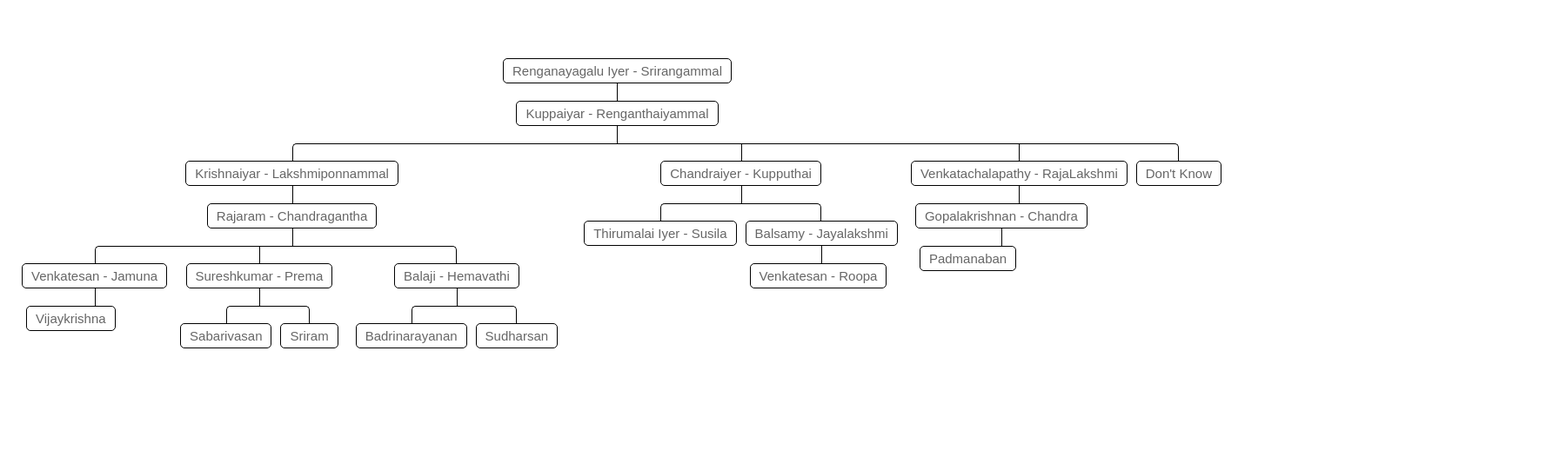
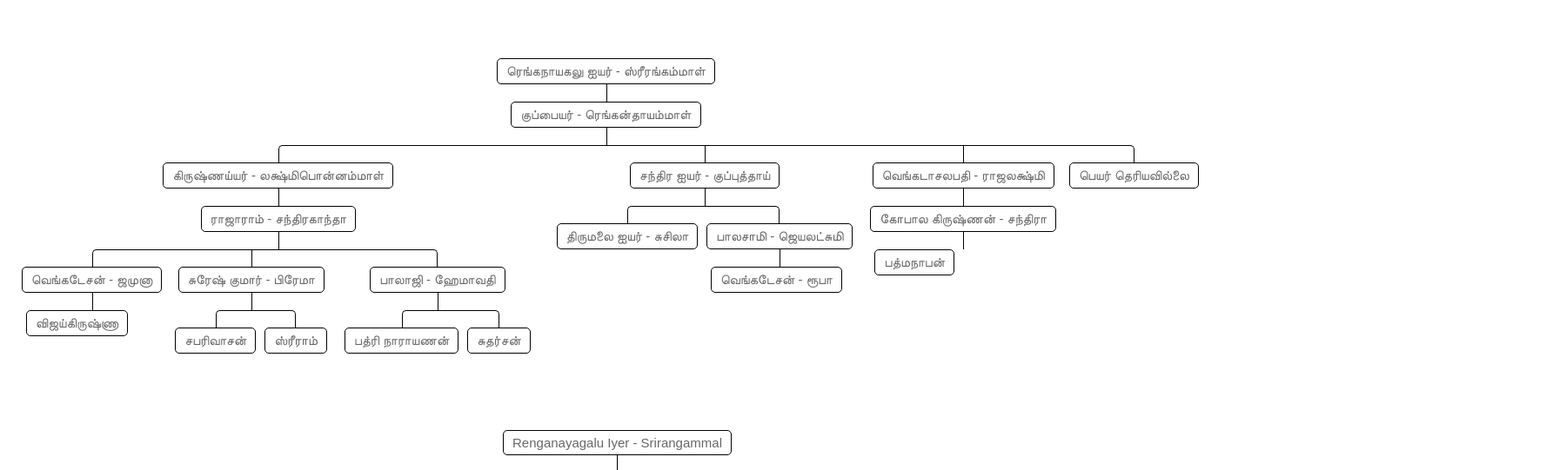
Before and after one commit to Vijaykrishna31/Family, a plain HTML site: page index.html in a window 1280 px wide. Shown: the part 70-611 px from the top of the page at 87% size, 1800 px wide, since content can reach past the window. Drawn offline with Linux system fonts and the light colour scheme.

Commit message:
Update index.html

```diff
--- a/index.html
+++ b/index.html
@@ -16,7 +16,7 @@
                 text-decoration: underline;
             }
             .tree {
-            width: 1500px;
+            width: 1800px;
             margin: 50px auto;
             }
             .tree ul {
@@ -101,6 +101,97 @@
     </head>
     <body>
         <h1>Family Tree</h1>
+ <div class="tree">
+            <ul>
+                <li>
+                    <a href="#">ரெங்கநாயகலு  ஐயர் - ஸ்ரீரங்கம்மாள்</a>
+                    <ul>
+                        <li>
+                            <a href="#">குப்பையர் - ரெங்கன்தாயம்மாள்</a>
+                            <ul>
+                                <li>
+                                    <a href="#">கிருஷ்ணய்யர் - லக்ஷ்மிபொன்னம்மாள்</a>
+                                    <ul>
+                                        <li>
+                                            <a href="#">ராஜாராம் - சந்திரகாந்தா</a>
+                                            <ul>
+                                                <li>
+                                                    <a href="#">வெங்கடேசன் - ஜமுனா</a>
+                                                    <ul>
+                                                        <li>
+                                                            <a  href="#">விஜய்கிருஷ்ணா</a>
+                                                        </li>
+                                                    </ul>
+                                                </li>
+                                                <li>
+                                                    <a href>சுரேஷ் குமார் - பிரேமா</a>
+                                                    <ul>
+                                                        <li>
+                                                            <a
+                                                                href>சபரிவாசன்</a>
+                                                        </li>
+                                                        <li>
+                                                            <a href>ஸ்ரீராம்  </a>
+                                                        </li>
+                                                    </ul>
+                                                </li>
+                                                <li>
+                                                    <a href>பாலாஜி - ஹேமாவதி</a>
+                                                    <ul>
+                                                        <li>
+                                                            <a
+                                                                href>பத்ரி நாராயணன்</a>
+                                                        </li>
+                                                        <li>
+                                                            <a
+                                                                href>சுதர்சன் </a>
+                                                        </li>
+                                                    </ul>
+                                                </li>
+                                            </ul>
+                                        </li>
+                                    </ul>
+                                </li>
+                                <li>
+                                    <a href="#">சந்திர ஐயர் - குப்புத்தாய்</a>
+                                    <ul>
+                                        <li>
+                                            <a href>திருமலை ஐயர் - சுசிலா</a>
+                                        </li>
+                                        <li>
+                                            <a href>பாலசாமி - ஜெயலட்சுமி</a>
+                                            <ul>
+                                                <li>
+                                                    <a href>வெங்கடேசன் - ரூபா</a>
+                                                </li>
+                                            </ul>
+                                        </li>
+                                    </ul>
+                                </li>
+                                <li>
+                                    <a href="#">வெங்கடாசலபதி - ராஜலக்ஷ்மி  </a>
+                                    <ul>
+                                        <li>
+                                            <a href>கோபால கிருஷ்ணன் - சந்திரா</a>
+                                            <ul>
+                                                <li>
+                                                    <a href>பத்மநாபன்</a>
+                                                </li>
+                                            </ul>
+                                        </li>
+                                    </ul>
+                                </li>
+                                <li>
+                                    <a href="#">பெயர் தெரியவில்லை</a>
+                                </li>
+                            </ul>
+                        </li>
+                    </ul>
+                </li>
+            </ul>
+        </div>
+
+<div style="color: #fff;"><br><br>-</div>
         <div class="tree">
             <ul>
                 <li>
@@ -118,39 +209,39 @@
                                                 Chandragantha</a>
                                             <ul>
                                                 <li>
-                                                    <a href>Venkatesan -
+                                                    <a href="#">Venkatesan -
                                                         Jamuna</a>
                                                     <ul>
                                                         <li>
                                                             <a
-                                                                href>Vijaykrishna</a>
+                                                                href="#">Vijaykrishna</a>
                                                         </li>
                                                     </ul>
                                                 </li>
                                                 <li>
-                                                    <a href>Sureshkumar -
+                                                    <a href="#">Sureshkumar -
                                                         Prema</a>
                                                     <ul>
                                                         <li>
                                                             <a
-                                                                href>Sabarivasan</a>
+                                                                href="#">Sabarivasan</a>
                                                         </li>
                                                         <li>
-                                                            <a href>Sriram</a>
+                                                            <a href="#">Sriram</a>
                                                         </li>
                                                     </ul>
                                                 </li>
                                                 <li>
-                                                    <a href>Balaji -
+                                                    <a href="#">Balaji -
                                                         Hemavathi</a>
                                                     <ul>
                                                         <li>
                                                             <a
-                                                                href>Badrinarayanan</a>
+                                                                href="#">Badrinarayanan</a>
                                                         </li>
                                                         <li>
                                                             <a
-                                                                href>Sudharsan</a>
+                                                                href="#">Sudharsan</a>
                                                         </li>
                                                     </ul>
                                                 </li>
@@ -162,13 +253,13 @@
                                     <a href="#">Chandraiyer - Kupputhai</a>
                                     <ul>
                                         <li>
-                                            <a href>Thirumalai Iyer - Susila</a>
+                                            <a href="#">Thirumalai Iyer - Susila</a>
                                         </li>
                                         <li>
-                                            <a href>Balsamy - Jayalakshmi</a>
+                                            <a href="#">Balsamy - Jayalakshmi</a>
                                             <ul>
                                                 <li>
-                                                    <a href>Venkatesan -
+                                                    <a href="#">Venkatesan -
                                                         Roopa</a>
                                                 </li>
                                             </ul>
@@ -180,10 +271,10 @@
                                         RajaLakshmi</a>
                                     <ul>
                                         <li>
-                                            <a href>Gopalakrishnan - Chandra</a>
+                                            <a href="#">Gopalakrishnan - Chandra</a>
                                             <ul>
                                                 <li>
-                                                    <a href>Padmanaban</a>
+                                                    <a href="#">Padmanaban</a>
                                                 </li>
                                             </ul>
                                         </li>
```
